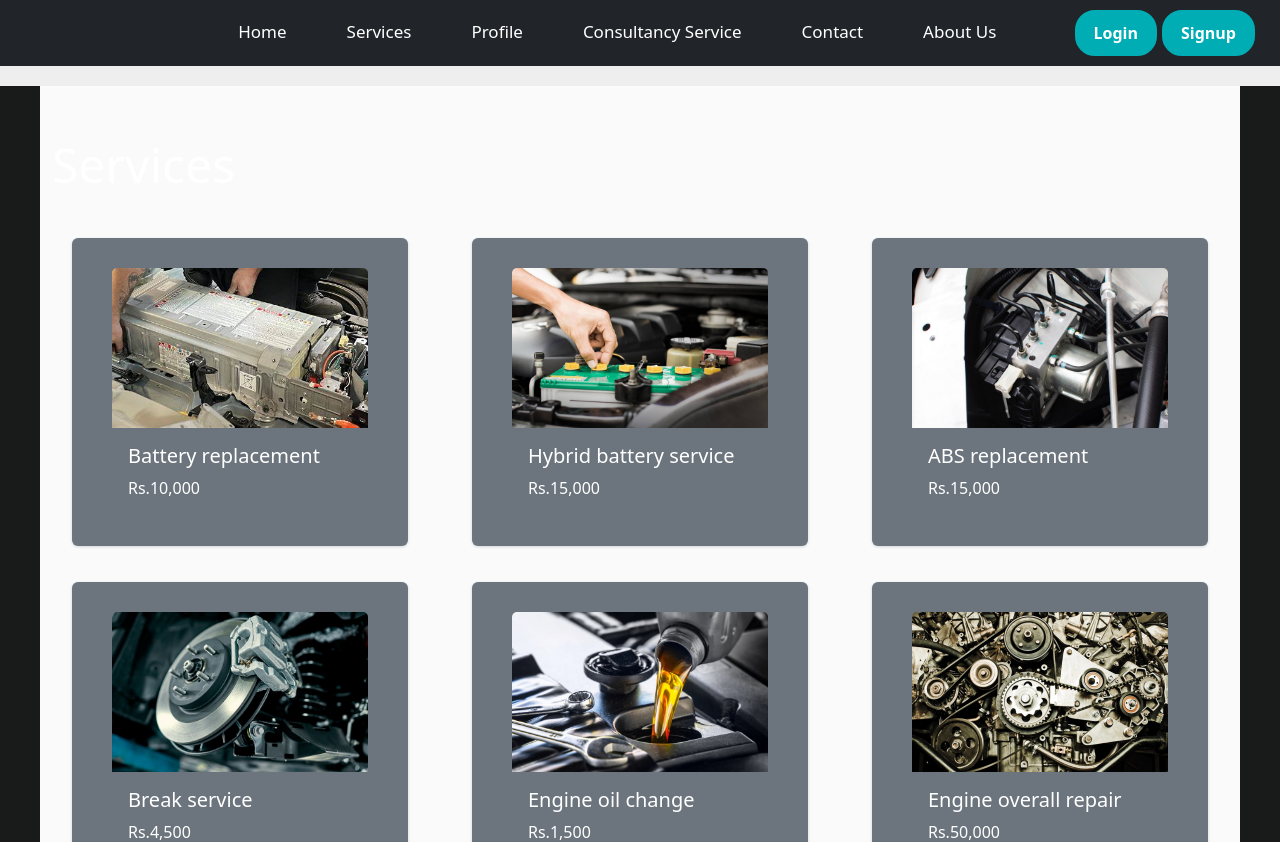
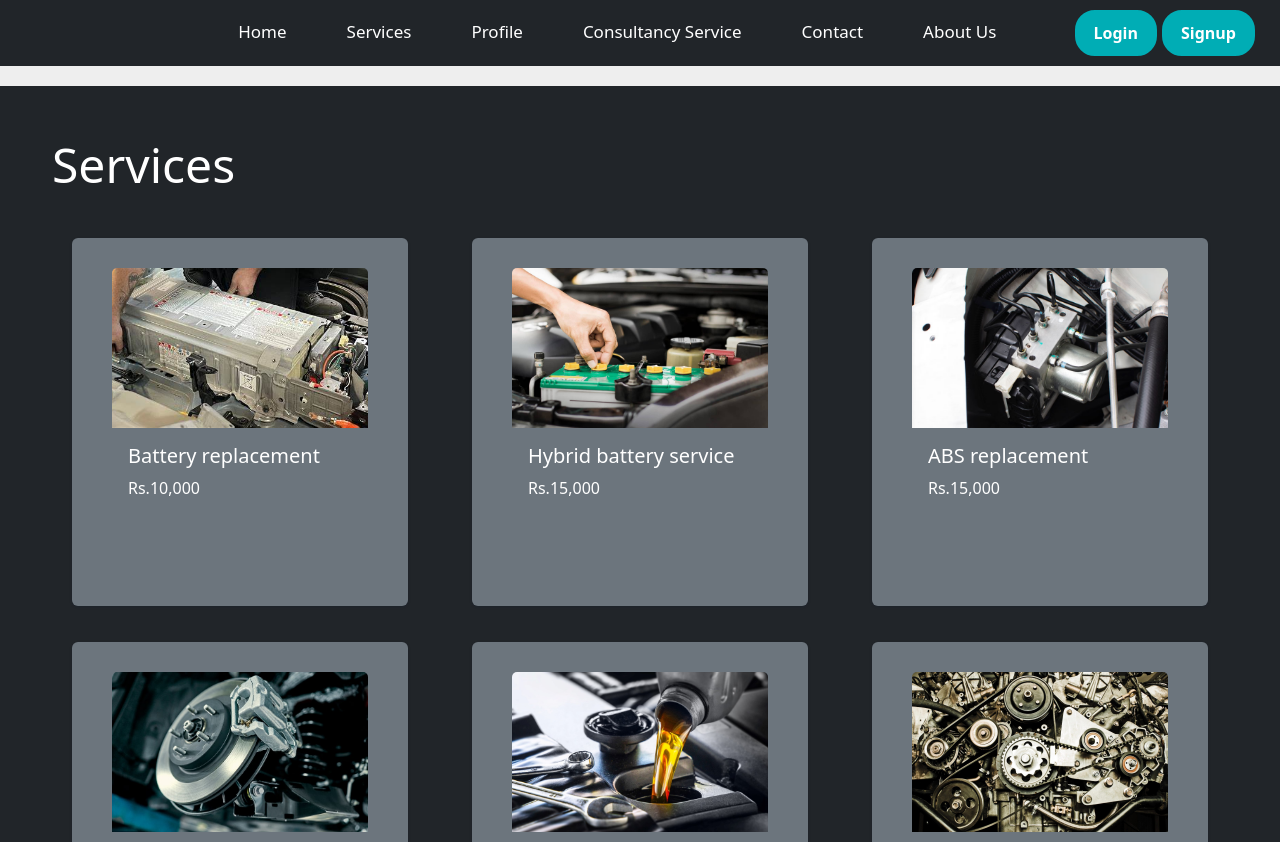
Before and after one commit to k-rashmina/Dinanga-Enterprises, a React (Vite) app in the folder DE-frontend/: page /services in a window 1280 px wide. Shown: the top 842 px of the page. Built offline with nearby package versions, Linux system fonts and the light colour scheme.

Commit message:
job frontend changes

```diff
--- a/DE-frontend/src/components/job/Services.jsx
+++ b/DE-frontend/src/components/job/Services.jsx
@@ -69,13 +69,13 @@ const Services = () => {
   };
 
   return (
-    <div style={{ backgroundColor: '#191b1a'}}>
-    <div className="container" style={{ color: '#fff',maxWidth: '150vh', minHeight: '100vh', WebkitAlignContent: 'center' }}>
+    <div className='bg-dark'>
+    <div className="container bg-dark" style={{ color: '#fff',maxWidth: '150vh', minHeight: '100vh', WebkitAlignContent: 'center' }}>
       <h4 className="mb-4" style={{ textAlign: 'left', fontSize: '3rem', fontStyle: 'Bold', marginTop: 50 }}>Services</h4>
       <div className="row">
         {servicesData.map((service, index) => (
           <div className="col-xs-12 col-sm-6 col-md-4" key={index}>
-            <div className="card text-white bg-secondary mb-3" style={{ margin: 20 }}>
+            <div className="card text-white bg-secondary mb-3" style={{ margin: 20, height: '368px' }}>
               <img src={service.imageUrl} className="card-img-top" alt={service.title} style={{ objectFit: 'cover', height: '160px' }}/>
               <div className="card-body">
                 <h5 className="card-title">{service.title}</h5>
```
Also changed, not shown: 1 other file (tests, documents, lock files or other folders).
